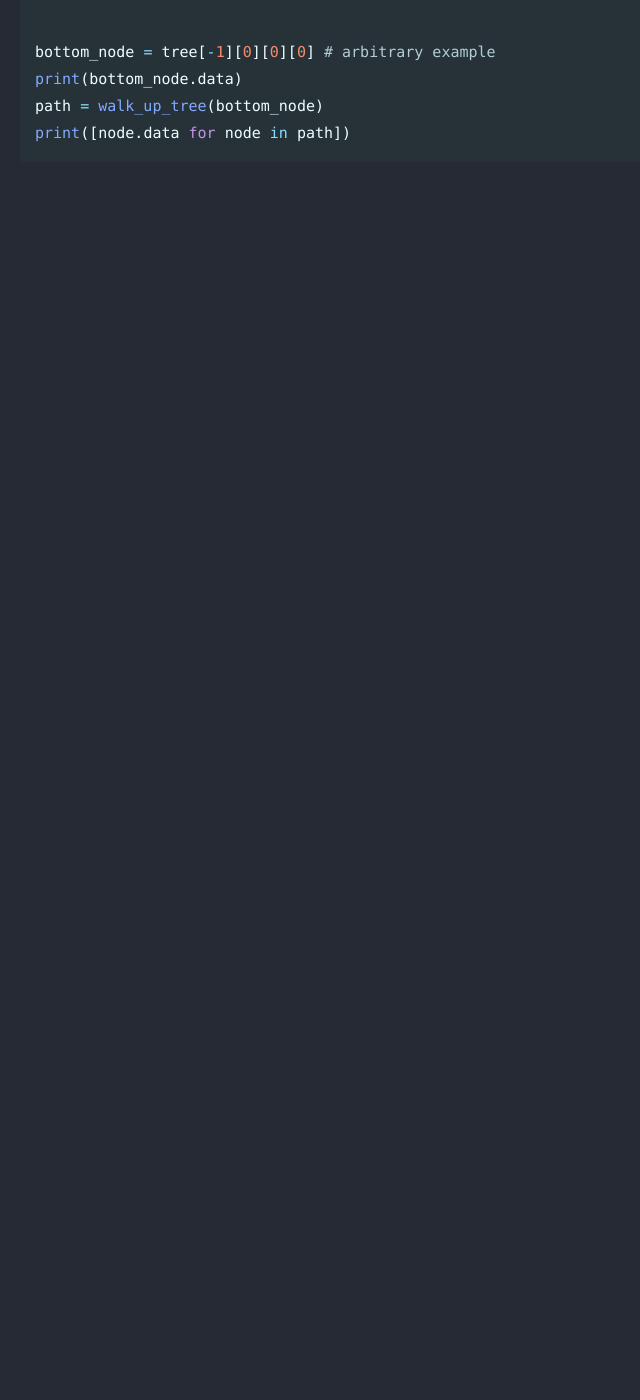
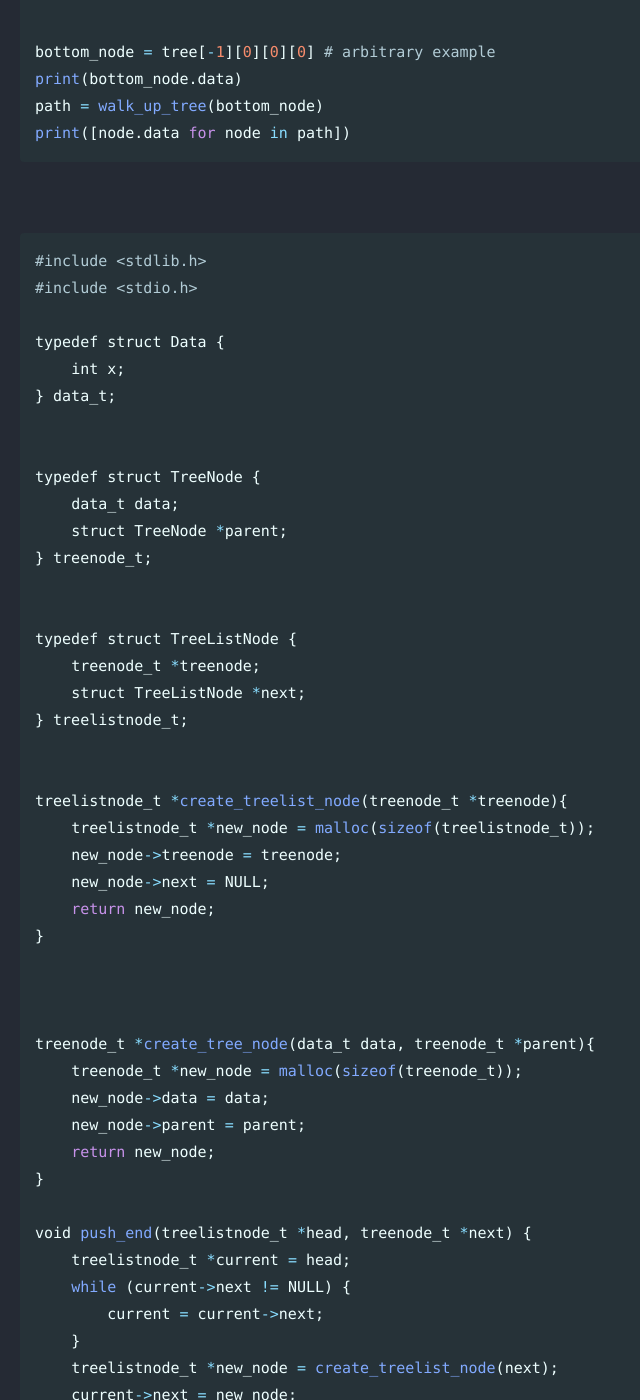
Before and after one commit to Connor-McCartney/Connor-McCartney.github.io, a Jekyll site: the page built from _pages/misc/C.md, in a window 1280 px wide and 1400 px high, scrolled down 5029 px. Shown: the whole window, without its empty margins (0-640 px from the left). Built offline with Jekyll 4.4.1, drawn with Linux system fonts in a browser that asks for light colours; cached includes are drawn as plain includes; before the commit the page ends 5236 px from its top, so only the background shows below that; some of the changed text lies outside the part shown.

Commit message:
Update C.md

````diff
--- a/_pages/misc/C.md
+++ b/_pages/misc/C.md
@@ -198,3 +198,122 @@ print(bottom_node.data)
 path = walk_up_tree(bottom_node)
 print([node.data for node in path])
 ```
+
+<br>
+
+```python
+#include <stdlib.h>
+#include <stdio.h>
+
+typedef struct Data {
+    int x;
+} data_t;
+
+
+typedef struct TreeNode {
+    data_t data;
+    struct TreeNode *parent;
+} treenode_t;
+
+
+typedef struct TreeListNode {
+    treenode_t *treenode;
+    struct TreeListNode *next;
+} treelistnode_t;
+
+
+treelistnode_t *create_treelist_node(treenode_t *treenode){
+    treelistnode_t *new_node = malloc(sizeof(treelistnode_t));
+    new_node->treenode = treenode;
+    new_node->next = NULL;
+    return new_node;
+}
+
+
+
+treenode_t *create_tree_node(data_t data, treenode_t *parent){
+    treenode_t *new_node = malloc(sizeof(treenode_t));
+    new_node->data = data;
+    new_node->parent = parent;
+    return new_node;
+}
+
+void push_end(treelistnode_t *head, treenode_t *next) {
+    treelistnode_t *current = head;
+    while (current->next != NULL) {
+        current = current->next;
+    }
+    treelistnode_t *new_node = create_treelist_node(next);
+    current->next = new_node;
+}
+
+
+treelistnode_t *copy_treelist(treelistnode_t *head){
+    treelistnode_t *copy = malloc(sizeof(treelistnode_t));
+    copy->next = NULL;
+
+    treelistnode_t *current = head;
+    while (current->next != NULL) {
+        current = current->next;
+        push_end(copy, current->treenode);
+    }
+
+    return copy;
+}
+
+void destroy_treelist(treelistnode_t *head){
+    treelistnode_t *current = head;
+    treelistnode_t *next = current;
+    while (current->next != NULL) {
+        next = current->next;
+        free(current->treenode);
+        free(current);
+        current = next;
+    }
+    free(current->treenode);
+    free(current);
+}
+
+void add_branch(treelistnode_t *tree, treenode_t *parent) {
+    data_t d1 = {rand() % 10};
+    data_t d2 = {rand() % 10};
+    data_t d3 = {rand() % 10};
+    treenode_t *r1 = create_tree_node(d1, parent);
+    treenode_t *r2 = create_tree_node(d2, parent);
+    treenode_t *r3 = create_tree_node(d3, parent);
+    push_end(tree, r1);
+    push_end(tree, r2);
+    push_end(tree, r3);
+}
+
+
+int main() {
+    treelistnode_t *current;
+    treelistnode_t *tree = malloc(sizeof(treelistnode_t));
+    tree->next= NULL;
+
+
+    data_t d1 = {rand() % 10};
+    data_t d2 = {rand() % 10};
+    treenode_t *r1 = create_tree_node(d1, NULL);
+    treenode_t *r2 = create_tree_node(d2, NULL);
+    push_end(tree, r1);
+    push_end(tree, r2);
+
+
+    for (int d=1; d<3; d++) {
+        printf("depth %d\n", d);
+
+        treelistnode_t *copy = copy_treelist(tree);
+        current = copy;
+        while (current->next != NULL) {
+            current = current->next;
+            add_branch(tree, current->treenode);
+            printf("%d\n", current->treenode->data.x);
+        }
+        destroy_treelist(copy);
+    }
+
+    destroy_treelist(tree);
+}
+```
````
